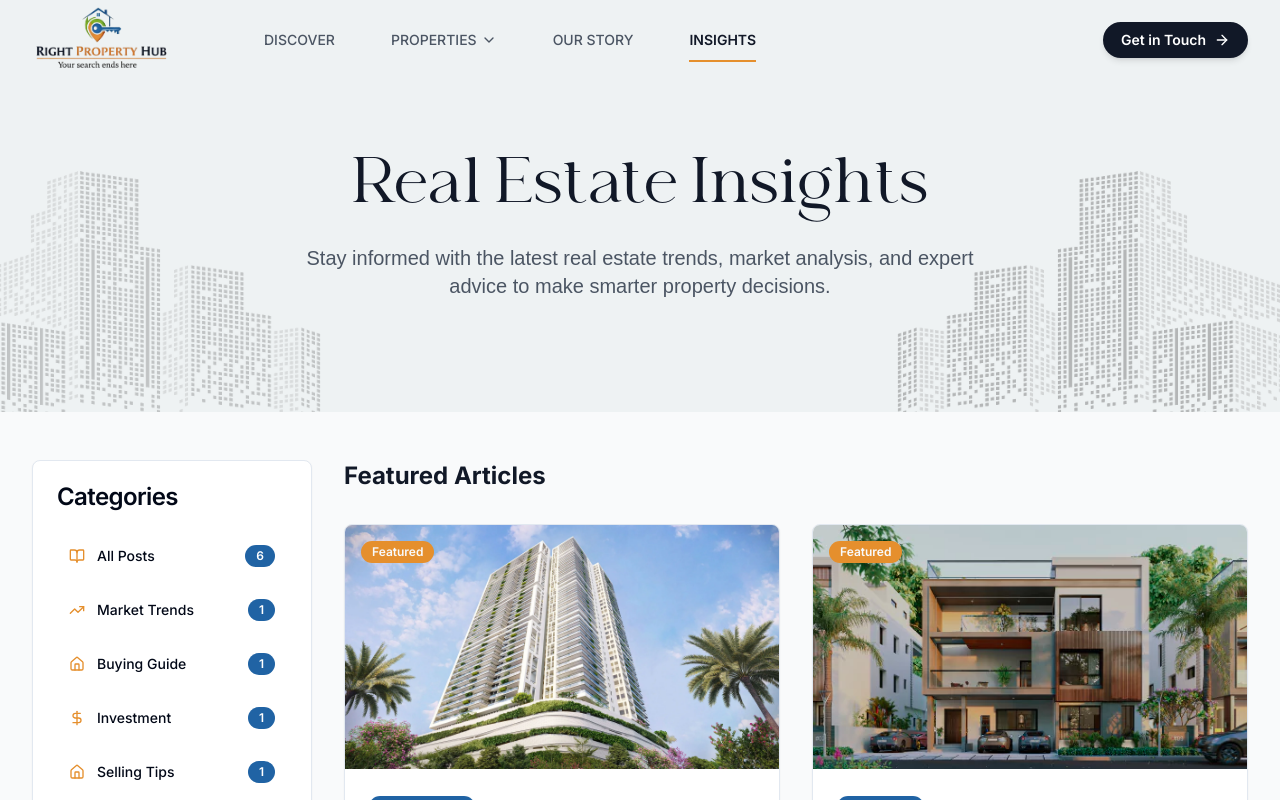
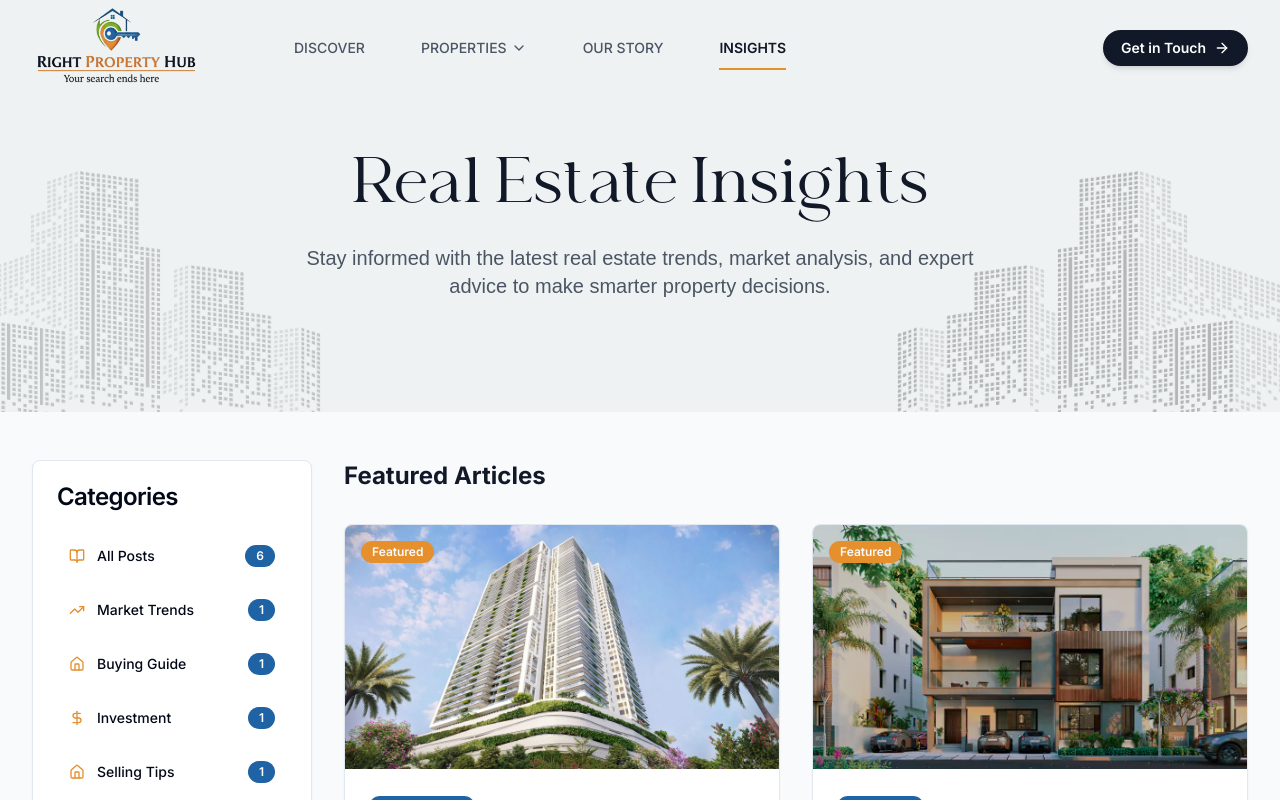
Before and after one commit to niranjan-sabarinath/Right-Property-Hub, a Next.js app: page /blog in a window 1280 px wide. Shown: the top 800 px of the page. Built offline with nearby package versions, Linux system fonts and the light colour scheme; a web font is replaced by a local one.

Commit message:
logo size

```diff
--- a/components/navigation.tsx
+++ b/components/navigation.tsx
@@ -87,7 +87,7 @@ const Navigation = () => {
             }}
         >
             <div className="max-w-7xl mx-auto px-4 sm:px-6 lg:px-8">
-                <div className="flex items-center justify-between h-20 w-full">
+                <div className="flex items-center justify-between h-24 w-full">
                     {/* Logo */}
                     <Link
                         href="/"
@@ -106,8 +106,8 @@ const Navigation = () => {
                             <Image
                                 src="/images/logo.png"
                                 alt="Right Property Hub Logo"
-                                height={140}
-                                width={140}
+                                height={170}
+                                width={170}
                                 className=""
                                 priority
                             />
```
